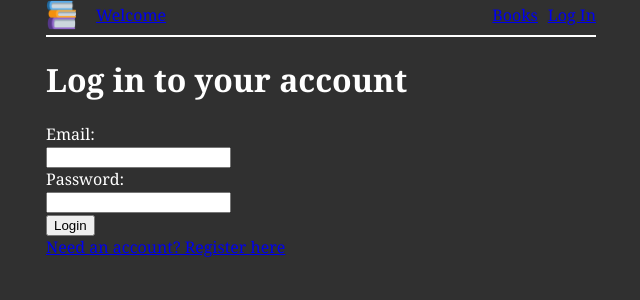
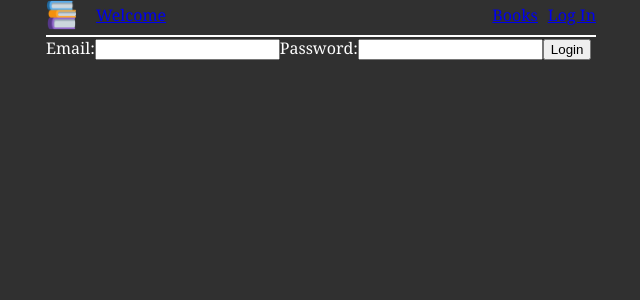
Before and after one commit to ZacharyB-lab/-2510-BookBuddy.Starter, a React (Vite) app: page /login in a window 1280 px wide. Shown: the top 300 px of the page, without its empty margins (319-959 px from the left). Built offline with nearby package versions, Linux system fonts and the light colour scheme.

Commit message:
Set up Login

```diff
--- a/src/App.jsx
+++ b/src/App.jsx
@@ -2,6 +2,7 @@ import { Route, Routes, Link } from "react-router";
 import { HomePage } from "./HomePage";
 import { RegisterPage } from "./RegisterPage";
 import { LoginPage } from "./LoginPage";
+import LoginForm from "./LoginForm";
 
 function App() {
   return (
@@ -19,6 +20,9 @@ function App() {
         <Route path="register" element={<RegisterPage />} />
         <Route path="login" element={<LoginPage />} />
       </Routes>
+      <div>
+        <LoginForm />
+      </div>
     </div>
   );
 }
--- a/src/HomePage.jsx
+++ b/src/HomePage.jsx
@@ -1,4 +1,4 @@
-import { Book } from "./Book";
+import { Book } from "./Book/Book";
 
 export function HomePage() {
   return (
--- /dev/null
+++ b/src/LoginForm.jsx
@@ -0,0 +1,38 @@
+import axios from "axios";
+
+const LoginForm = () => {
+  const login = async (formData) => {
+    const email = formData.get("email");
+    const password = formData.get("password");
+    const user = {
+      email,
+      password,
+    };
+    try {
+      const { data } = await axios.post(
+        "https://fsa-book-buddy-b6e748d1380d.herokuapp.com/api/users/login",
+        user
+      );
+      console.log(data);
+      window.localStorage.setItem("token", data.token);
+    } catch (error) {
+      console.error(error);
+    }
+  };
+
+  return (
+    <form action={login}>
+      <label>
+        Email:
+        <input type="email" name="email" />
+      </label>
+      <label>
+        Password:
+        <input type="password" name="password" />
+      </label>
+      <button type="submit"> Login </button>
+    </form>
+  );
+};
+
+export default LoginForm;
--- a/src/LoginPage.jsx
+++ b/src/LoginPage.jsx
@@ -1,5 +1,8 @@
 import { Link } from "react-router";
+import LoginForm from "./LoginForm";
+
 export function LoginPage() {
+  /* Test Code
   return (
     <div>
       <div className="app">
@@ -20,5 +23,8 @@ export function LoginPage() {
         </div>
       </div>
     </div>
-  );
+  ); */
+  <div>
+    <LoginForm />
+  </div>;
 }
--- a/src/RegisterPage.jsx
+++ b/src/RegisterPage.jsx
@@ -1,6 +1,7 @@
 import { Link } from "react-router";
 
 export function RegisterPage() {
+  /* Test Code
   return (
     <div>
       <h1>Register for an account</h1>
@@ -29,3 +30,41 @@ export function RegisterPage() {
     </div>
   );
 }
+
+export default function Register() {
+  const { register } = useAuth();
+  const navigate = useNavigate();
+
+  const [error, setError] = useState(null);
+
+  const tryRegister = async (formData) => {
+    setError(null);
+
+    const username = formData.get("username");
+    const password = formData.get("password");
+    try {
+      await register({ username, password });
+      navigate("/activities");
+    } catch (e) {
+      setError(e.message);
+    }
+  };*/
+  return (
+    <>
+      <h1>Register for an account</h1>
+      <form action={tryRegister}>
+        <label>
+          Username
+          <input type="text" name="username" required />
+        </label>
+        <label>
+          Password
+          <input type="password" name="password" required />
+        </label>
+        <button>Register</button>
+        {error && <p role="alert">{error}</p>}
+      </form>
+      <Link to="/login">Already have an account? Log in here.</Link>
+    </>
+  );
+}
```
Also changed, not shown: src/Book/Book.jsx (renamed from src/Book.jsx).
